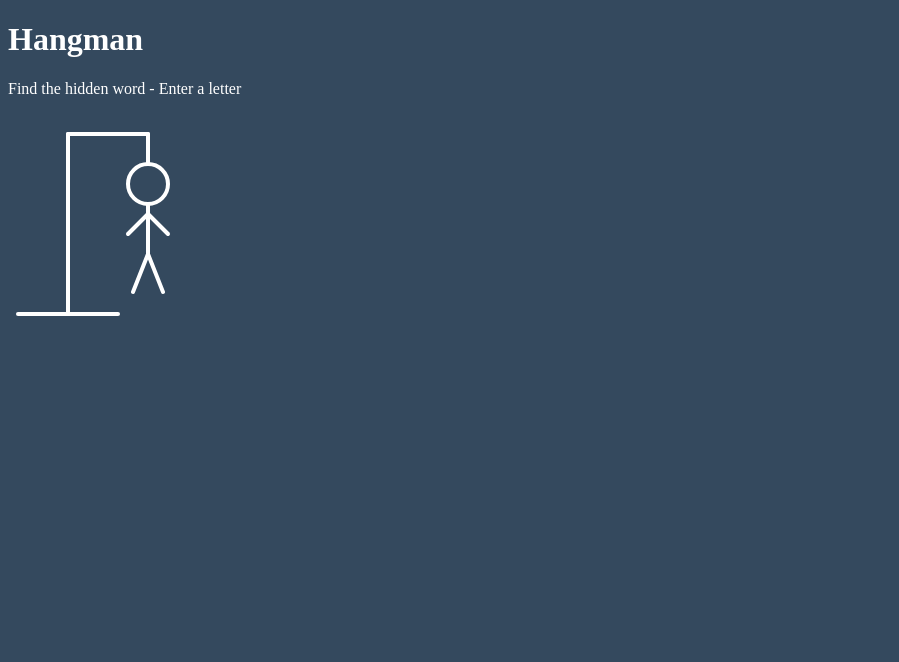
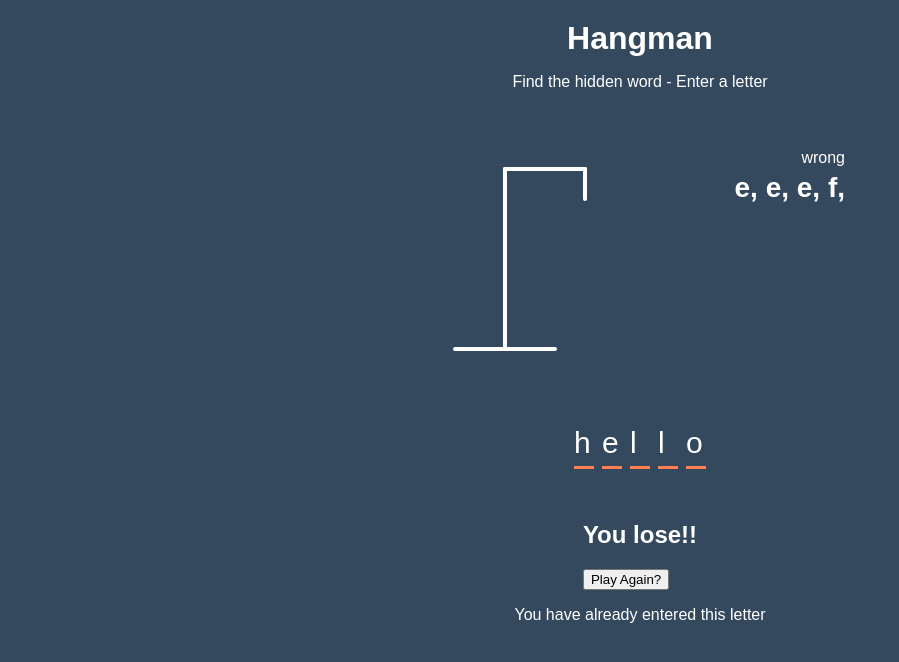
Before and after one commit to etorres-revature/JS_Hangman, a plain HTML site: page index.html in a window 1280 px wide. Shown: the whole page, without its empty margins (0-899 px from the left). Drawn offline with Linux system fonts and the light colour scheme.

Commit message:
finish html and start styling in css

```diff
--- a/index.html
+++ b/index.html
@@ -1,20 +1,19 @@
 <!DOCTYPE html>
 <html lang="en">
   <head>
-    <meta charset="UTF-8">
-    <meta name="viewport" content="width=device-width, initial-scale=1.0">
+    <meta charset="UTF-8" />
+    <meta name="viewport" content="width=device-width, initial-scale=1.0" />
     <title>HangMan</title>
     <!-- Favicon -->
-    <link rel="icon" type="image/png" href="#"/>
-    <link rel="stylesheet" href="./style.css">
+    <link rel="icon" type="image/png" href="#" />
+    <link rel="stylesheet" href="./style.css" />
   </head>
   <body>
-
     <h1>Hangman</h1>
 
     <p>Find the hidden word - Enter a letter</p>
     <div class="game-container">
-    <svg height="250" width="200"class="figure-container">
+      <svg height="250" width="200" class="figure-container">
         <!-- gallows -->
         <line x1="60" y1="20" x2="140" y2="20" />
         <line x1="140" y1="20" x2="140" y2="50" />
@@ -22,20 +21,47 @@
         <line x1="10" y1="200" x2="110" y2="200" />
 
         <!-- head/circle -->
-    <circle cx="140" cy="70" r="20"/>
+        <circle cx="140" cy="70" r="20" class="figure-part" />
         <!-- body -->
-    <line x1="140" y1="90" x2="140" y2="140" />
+        <line x1="140" y1="90" x2="140" y2="140" class="figure-part" />
         <!-- left arm -->
-    <line x1="160" y1="120" x2="140" y2="100" />
+        <line x1="160" y1="120" x2="140" y2="100" class="figure-part" />
         <!-- right arm -->
-    <line x1="140" y1="100" x2="120" y2="120" />
+        <line x1="140" y1="100" x2="120" y2="120" class="figure-part" />
         <!-- left leg -->
-    <line x1="140" y1="140" x2="125" y2="178" />
+        <line x1="140" y1="140" x2="125" y2="178" class="figure-part" />
         <!-- right arm -->
-    <line x1="140" y1="140" x2="155" y2="178" />
+        <line x1="140" y1="140" x2="155" y2="178" class="figure-part" />
+      </svg>
 
-    </svg>
+      <div class="wrong-letters-container">
+        <div id="wrong-letters">
+          <p>wrong</p>
+          <span>e, e, e, f, </span>
         </div>
+      </div>
+
+      <div class="word" id="word">
+          <div class="letter">h</div>
+          <div class="letter">e</div>
+          <div class="letter">l</div>
+          <div class="letter">l</div>
+          <div class="letter">o</div>
+      </div>
+    </div>
+
+    <div class="popup-container" id="popup-container">
+        <div class="popup">
+            <h2 id="final-message">You lose!!</h2>
+            <button id="play-button">Play Again?</button>
+        </div>
+    </div>
+
+    <!-- Notification -->
+    <div class="notification-container" id="notification-container">
+        <p>You have already entered this letter</p>
+    </div>
+
     <script src="./app.js"></script>
   </body>
 </html>
--- a/style.css
+++ b/style.css
@@ -1,6 +1,65 @@
+* {
+    box-sizing: border-box;
+}
+
 body {
     background-color: #34495e;
     color: #fff;
+    font-family: Arial, Helvetica, sans-serif;
+    display: flex;
+    flex-direction: column;
+    align-items: center;
+    height: 80vh;
+    margin: 0;
+    overflow: hidden;
+}
+
+h1 {
+    margin: 20px 0 0;
+}
+
+.game-container {
+ padding: 20px 30px;
+ position: relative;
+ margin: auto;
+ height: 350px;
+ width: 450px;
+}
+
+.wrong-letters-container {
+    position: absolute;
+    top: 20px;
+    right: 20px;
+    display: flex;
+    flex-direction: column;
+    text-align: right;
+}
+
+.wrong-letters-container p {
+    margin: 0 0 5px;
+}
+
+.wrong-letters-container span {
+    font-size: 28px;
+    font-weight: 685;
+}
+
+.word {
+    display: flex;
+    position: absolute;
+    bottom: 10px;
+    left: 50%;
+    transform: translateX(-50%)
+}
+
+.letter {
+    border-bottom: 3px solid coral;
+    display: inline-flex;
+    font-size: 30px;
+    align-items: center;
+    margin: 0 4px;
+    height: 50px;
+    width: 20px;
 }
 
 .figure-container {
@@ -9,3 +68,7 @@ body {
     stroke-width: 4px;
     stroke-linecap: round;
 }
+
+.figure-part {
+    display: none;
+}
```
Lines whose indentation alone changed are shown as unchanged.
